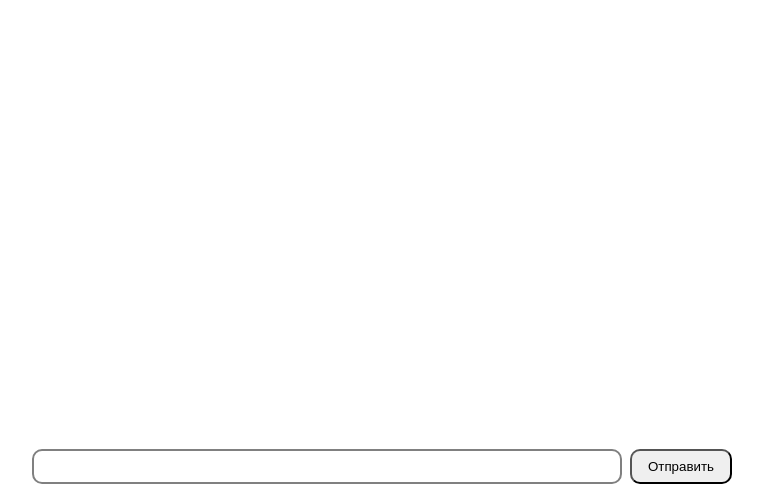
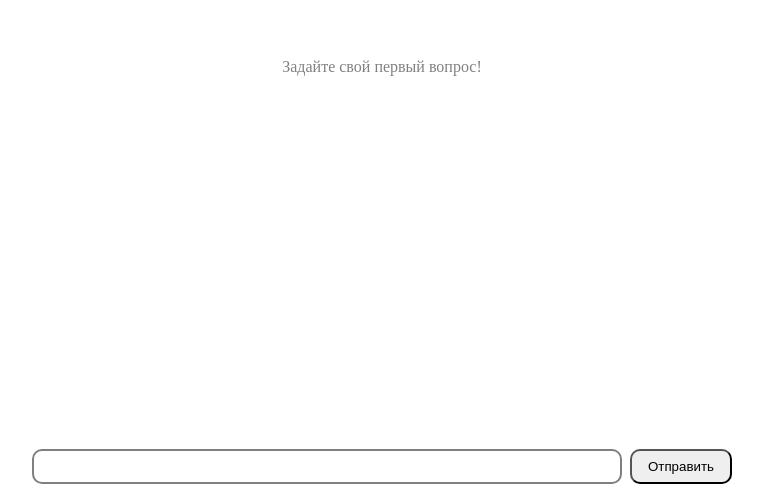
Before and after one commit to ieSkie/chat, a React (Vite) app in the folder frontend/: page / in a window 1280 px wide. Shown: the part 304-800 px from the top of the page, without its empty margins (258-1021 px from the left). Built offline with nearby package versions, Linux system fonts and the light colour scheme.

Commit message:
add empty chat message and some styles

```diff
--- a/frontend/src/App.css
+++ b/frontend/src/App.css
@@ -58,3 +58,11 @@ body {
   align-self: flex-start;
   background-color: rgb(230, 230, 230);
 }
+
+.empty-state {
+  flex: 1;
+  display: flex;
+  align-items: center;
+  justify-content: center;
+  color: gray;
+}
--- a/frontend/src/App.jsx
+++ b/frontend/src/App.jsx
@@ -34,6 +34,7 @@ function App() {
         setInput={setInput}
         sendMessage={sendMessage}
         isLoading={isLoading}
+        placeholder="Write a message..."
       />
     </div>
   );
--- a/frontend/src/components/MessageList.jsx
+++ b/frontend/src/components/MessageList.jsx
@@ -3,12 +3,20 @@ import ReactMarkdown from "react-markdown";
 export default function MessageList(props) {
   return (
     <div className="messages-container">
-      {props.messages.map((msg, index) => (
-        <div className={`message ${msg.role}`} key={index}>
-          {msg.role}: <ReactMarkdown>{msg.text}</ReactMarkdown>
-        </div>
-      ))}
-      {props.isLoading && <div className="message bot">Бот печатает...</div>}
+      {props.messages.length === 0 ? (
+        <div className="empty-state">Задайте свой первый вопрос!</div>
+      ) : (
+        <>
+          {props.messages.map((msg, index) => (
+            <div className={`message ${msg.role}`} key={index}>
+              {msg.role}: <ReactMarkdown>{msg.text}</ReactMarkdown>
+            </div>
+          ))}
+          {props.isLoading && (
+            <div className="message bot">Бот печатает...</div>
+          )}
+        </>
+      )}
     </div>
   );
 }
```
